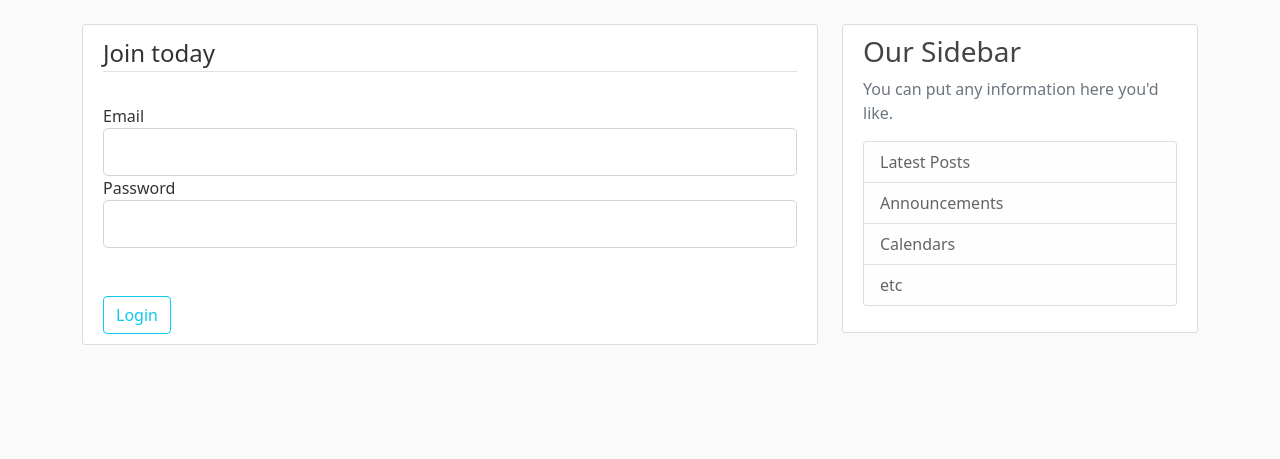
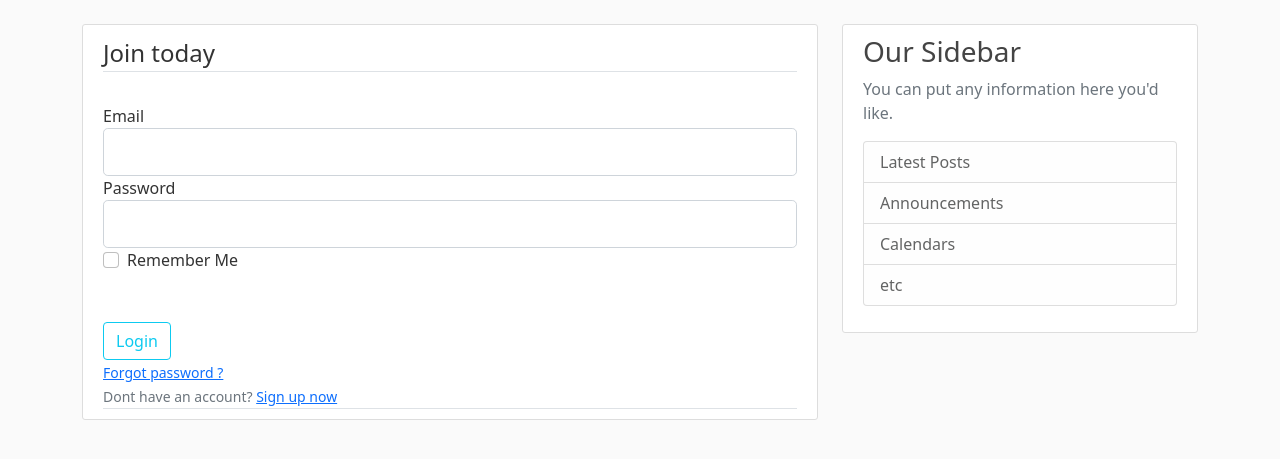
Before and after one commit to Meti-Adane/Flask_tutorial, a Flask app: page /login in a window 1280 px wide. Shown: the part 56-515 px from the top of the page. Run offline with Flask 2, Linux system fonts and the light colour scheme.

Commit message:
login functionality

```diff
--- a/flask_blog.py
+++ b/flask_blog.py
@@ -22,7 +22,7 @@ posts = [
 def hello():
     return render_template('home.html', title="Meti",posts=posts)
 @app.route("/about")
-def m():
+def about():
     return render_template('about.html')
 
 @app.route('/register', methods=['GET', 'POST'])
@@ -31,12 +31,20 @@ def register():
     if form.validate_on_submit():
         flash(f'Account created for {form.username.data}', 'success')
         return redirect(url_for('hello'))
-    if form.is_submitted() and not form.validate_on_submit():
-        flash(f'Invalid input', 'danger')
+    # if form.is_submitted() and not form.validate_on_submit():
+    #     flash(f'Invalid input', 'danger')
     return render_template('signup.html', title="Register", form = form)
-@app.route('/login')
+@app.route('/login', methods=['GET', 'POST'])
 def login():
     form = LoginForm()
+
+    if form.validate_on_submit():
+        if form.email.data == 'hello@com.dot' and form.password.data == '12344':
+            print("hello")
+            flash("Loggged in", "success")
+            return redirect (url_for('hello'))
+        else:
+            flash("login failed check your username and password", 'danger')
     return render_template('login.html', title="login", form = form)
 
 if __name__ == '__main__':
--- a/forms.py
+++ b/forms.py
@@ -24,5 +24,5 @@ class LoginForm(FlaskForm):
 
     email = StringField("Email", validators=[DataRequired(), Email()])
     password = PasswordField('Password', validators=[DataRequired()])
-    rememberMe = BooleanField('Remember Me')
+    remember = BooleanField('Remember Me')
     submit = SubmitField("Login")
--- a/templates/layout.html
+++ b/templates/layout.html
@@ -25,13 +25,13 @@
             </button>
             <div class="collapse navbar-collapse" id="navbarToggle">
               <div class="navbar-nav mr-auto">
-                <a class="nav-item nav-link" href="/">Home</a>
-                <a class="nav-item nav-link" href="/about">About</a>
+                <a class="nav-item nav-link" href="{{url_for('hello')}}">Home</a>
+                <a class="nav-item nav-link" href="{{url_for('about')}}">About</a>
               </div>
               <!-- Navbar Right Side -->
               <div class="navbar-nav">
-                <a class="nav-item nav-link" href="/login">Login</a>
-                <a class="nav-item nav-link" href="/register">Register</a>
+                <a class="nav-item nav-link" href="{{url_for('login')}}">Login</a>
+                <a class="nav-item nav-link" href="{{url_for('register')}}">Register</a>
               </div>
             </div>
           </div>
--- a/templates/login.html
+++ b/templates/login.html
@@ -18,6 +18,10 @@
                                 {{form.password.label(class="form-control-label")}}
                                 {{form.password(class="form-control form-control-lg")}}
                             </div>
+                            <div class="form-check">
+                                {{form.remember.label(class="form-check-label")}}
+                                {{form.remember(class="form-check-input")}}
+                            </div>
 
                         </fieldset>
                 </div>
@@ -27,7 +31,12 @@
                 <div class="form-group">
                     {{form.submit(class="btn btn-outline-info")}}
                 </div>
-
+    <small class="text-muted ml-2">
+        <a href="#">Forgot password ?</a>
+    </small>
+    <div class="border-bottom">
+        <small class="text-muted">Dont have an account? <a href="{{url_for('register')}}">Sign up now</a></small>
+    </div>
             </fieldset>
         </form>
     </div>
```
Also changed, not shown: templates/signup.html (+49 -4 lines).
